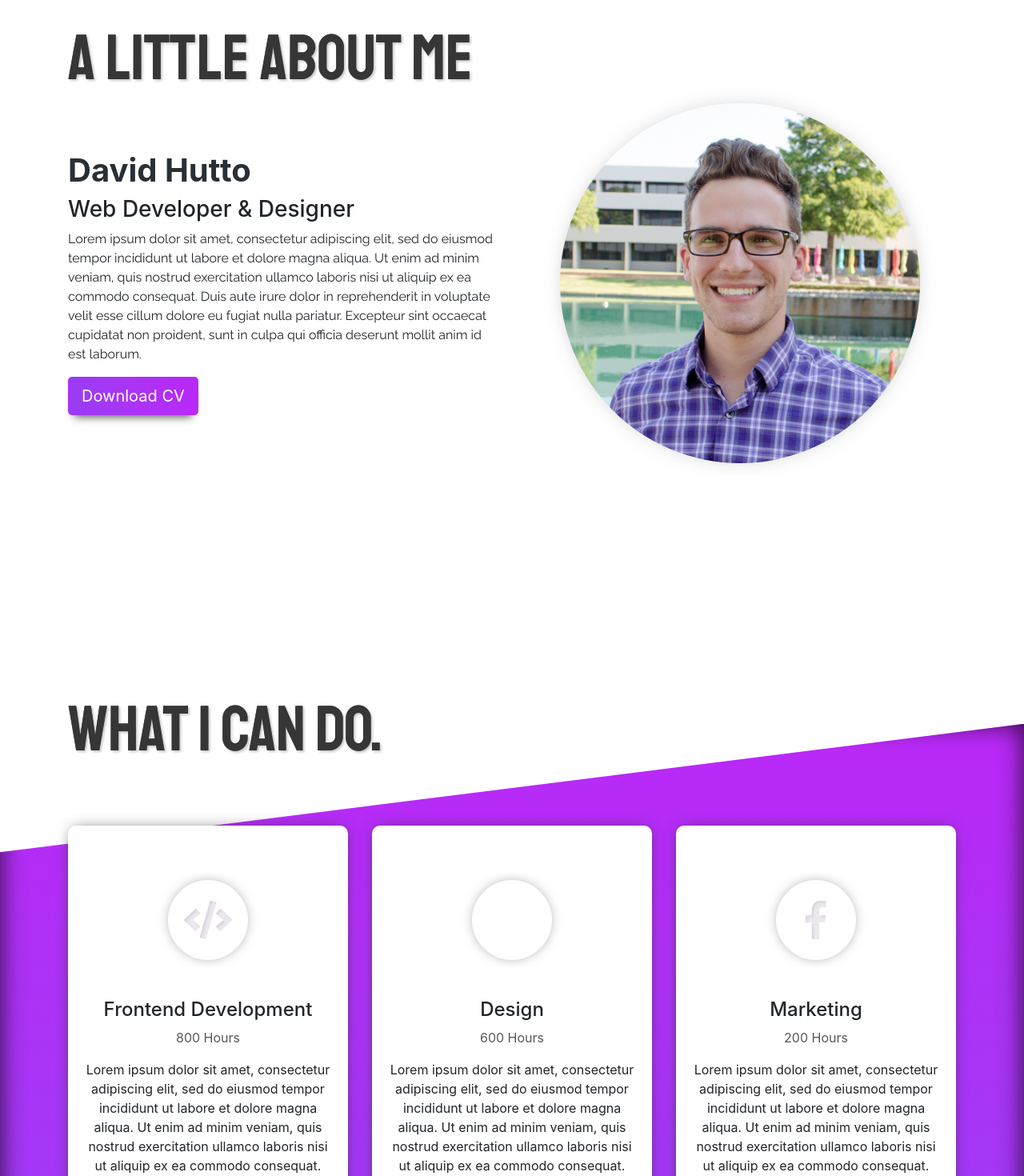
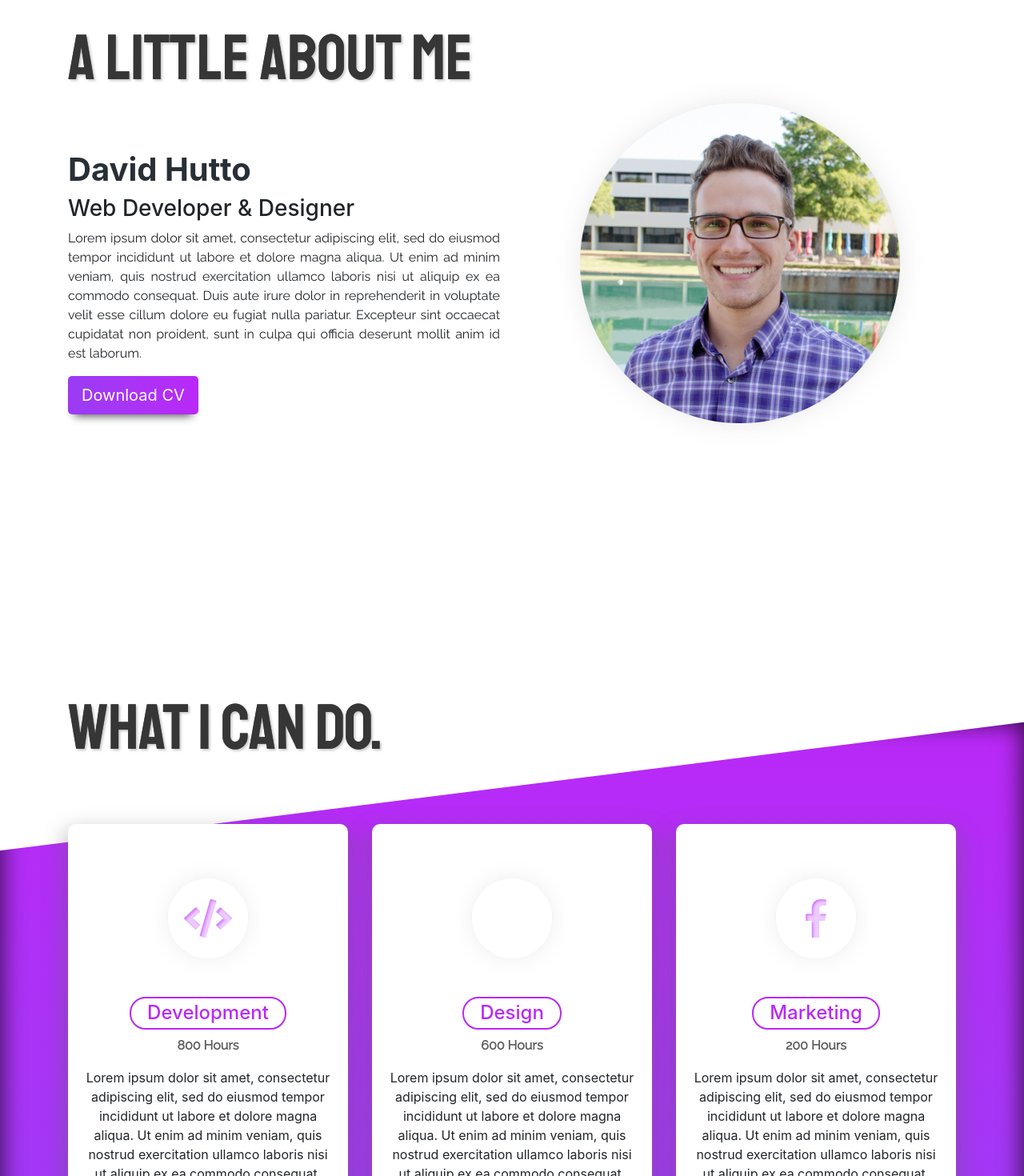
Before and after one commit to DavidHut13/Portfolio, a Vue app: page / in a window 1280 px wide. Shown: the part 1100-2570 px from the top of the page at 80% size. Built offline with nearby package versions, Linux system fonts and the light colour scheme; some icons are missing.

Commit message:
added aboutPic flip on hover

```diff
--- a/src/components/about.vue
+++ b/src/components/about.vue
@@ -12,8 +12,15 @@
                     <b-button size="lg" class="downloadBtn" variant="none">Download CV</b-button>
                </div>
           </b-col>
-        <b-col cols="12" lg="6" class="aboutPic">
-            <b-img data-aos="fade-left" class="profileImg" src="/img/home/Hutto_David_DFW_Web Maintenance_500.jpg" fluid></b-img>
+          <b-col cols="12" lg="6" class="mb-5 flexCenter">
+               <div class="pictureFlip">
+                    <div class="aboutPicWrapper-back">
+                         <b-img class="aboutPic" src="/img/Work/view-of-airport-247791.jpg" fluid></b-img>
+                    </div>
+                    <div class="aboutPicWrapper-front">
+                         <b-img class="aboutPic" src="/img/home/Hutto_David_DFW_Web Maintenance_500.jpg" fluid></b-img>
+                    </div>
+               </div>
           </b-col>
      </b-row>
 </b-container>
@@ -25,7 +32,15 @@ export default {
 }
 </script>
 
-<style scoped>
+<style lang="scss" scoped>
+.flexCenter {
+     display: flex;
+     justify-content: center;
+     align-items: center;
+}
+p{
+    text-align: justify;
+}
 @media (max-width:992px) {
      .aboutWrapper {
           order: 2;
@@ -36,31 +51,71 @@ export default {
      }
 }
 
-.aboutWrapper,
-.aboutPic {
+.aboutWrapper {
      display: flex;
      justify-content: center;
-    align-items: center
+     align-items: center;
+}
+
+.aboutPicWrapper-back {
+     transform: rotateY(180deg);
+}
+
+.pictureFlip:hover, .pictureFlip:active  {
+     .aboutPicWrapper-back {
+          transform: rotateY(0deg);
+          z-index: 1;
+     }
+
+     .aboutPicWrapper-front {
+          transform: rotateY(-180deg);
+          z-index: -1;
+
+     }
+}
+
+.aboutPicWrapper-back,
+.aboutPicWrapper-front {
+     position: absolute;
+     bottom: 0;
+     right: 0;
+     backface-visibility: hidden;
+     transition: all .7s ease-out;
+}
+
+.pictureFlip {
+     perspective: 250rem;
+     -moz-perspective: 250rem;
+     position: relative;
+     height: 400px;
+     width: 400px;
+}
+
+.aboutPic {
+     border-radius: 300px;
+     height: 400px;
+     -webkit-box-shadow: 0px 0px 41px -13px rgba(97, 97, 97, 0.3);
+     -moz-box-shadow: 0px 0px 41px -13px rgba(97, 97, 97, 0.3);
+     box-shadow: 0px 0px 41px -13px rgba(97, 97, 97, 0.3);
+}
+
+@media(max-width:640px) {
+     .aboutPic, .pictureFlip {
+          height: 300px;
+          width:300px;
+     }
+
+
 }
 
 .aboutName {
      color: #292F36;
-    font-weight:bold;
-}
-.aboutTitle {
-
-}
-.aboutPara{
-    font-family: 'Raleway';
-    font-weight:400;
+     font-weight: bold;
 }
 
-.profileImg {
-    border-radius: 300px;
-    max-height: 450px;
-  -webkit-box-shadow: 0px 0px 34px -19px rgba(105,105,105,1);
--moz-box-shadow: 0px 0px 34px -19px rgba(105,105,105,1);
-box-shadow: 0px 0px 34px -19px rgba(105,105,105,1);
+.aboutPara {
+     font-family: 'Raleway';
+     font-weight: 400;
 }
 
 .sectionHeader {
--- a/src/components/contact.vue
+++ b/src/components/contact.vue
@@ -12,10 +12,10 @@
                               <!-- <i class="far fa-envelope-open fa-4x"></i> -->
                          </b-col>
                          <b-col cols="12" md="10" offset-md="1" lg="5" offset-lg="1">
-                              <b-form-group id="name" label="Name">
+                              <b-form-group class="input" id="name" label="Name">
                                    <b-form-input></b-form-input>
                               </b-form-group>
-                              <b-form-group id="email" label="Email">
+                              <b-form-group class="input" id="email" label="Email">
                                    <b-form-input></b-form-input>
                               </b-form-group>
                               <b-form-group id="message" label="Message">
@@ -58,11 +58,12 @@ export default {
 </script>
 
 <style scoped>
-.customShadow{
--webkit-box-shadow: 0 30px 60px rgba(138,149,158,0.2);
--moz-box-shadow: 0 30px 60px rgba(138,149,158,0.2);
-box-shadow: 0 30px 60px rgba(138,149,158,0.2);
+.customShadow {
+     -webkit-box-shadow: 0 30px 60px rgba(138, 149, 158, 0.2);
+     -moz-box-shadow: 0 30px 60px rgba(138, 149, 158, 0.2);
+     box-shadow: 0 30px 60px rgba(138, 149, 158, 0.2);
 }
+
 .sectionHeader {
      background-color: #5e5e5e;
      color: rgb(54, 54, 54);
@@ -76,11 +77,6 @@ box-shadow: 0 30px 60px rgba(138,149,158,0.2);
 
 .mailImage {
      max-height: 250px;
-      -webkit-background-clip: text;
-     -moz-background-clip: text;
-     background-clip: text;
-     color:red;
-      background-image: linear-gradient(to bottom, #ba28f7, #b22ef7, #aa34f6, #a238f5, #9a3cf4);
 }
 
 .textAreaWrapper {
@@ -91,6 +87,21 @@ box-shadow: 0 30px 60px rgba(138,149,158,0.2);
 .textAreaInput {
      border: none !important;
      box-shadow: none;
+}
+
+.textAreaWrapper:focus-within {
+     border-color: #b928f7c7;
+     -webkit-box-shadow: 0px 0px 25px -10px rgba(186, 40, 247, 0.60);
+     -moz-box-shadow: 0px 0px 25px -10px rgba(186, 40, 247, 0.60);
+     box-shadow: 0px 0px 20px -10px rgba(186, 40, 247, 0.60);
+}
+
+input.form-control:focus  {
+    border-color: #b928f7c7;
+     -webkit-box-shadow: 0px 0px 25px -10px rgba(186, 40, 247, 0.60);
+     -moz-box-shadow: 0px 0px 25px -10px rgba(186, 40, 247, 0.60);
+     box-shadow: 0px 0px 20px -10px rgba(186, 40, 247, 0.60);
+
 }
 
 .sendBtnWrapper {
@@ -111,18 +122,17 @@ box-shadow: 0 30px 60px rgba(138,149,158,0.2);
      border-style: none;
      background-image: linear-gradient(to bottom, #ba28f7, #b22ef7, #aa34f6, #a238f5, #9a3cf4);
      border-radius: 25px 25px 0px 25px;
-     -webkit-box-shadow: 0px 10px 11px -8px rgba(138,149,158,0.6);
-     -moz-box-shadow: 0px 10px 11px -8px rgba(138,149,158,0.6);
-     box-shadow: 0px 10px 11px -8px rgba(138,149,158,0.6);
+     -webkit-box-shadow: 0px 10px 11px -8px rgba(138, 149, 158, 0.6);
+     -moz-box-shadow: 0px 10px 11px -8px rgba(138, 149, 158, 0.6);
+     box-shadow: 0px 10px 11px -8px rgba(138, 149, 158, 0.6);
 }
 
 .sendBtn.btn:active {
-    transform: translateY(-2px);
-    -webkit-box-shadow: 0px 10px 11px -8px rgba(0, 0, 0, 0.68);
-    -moz-box-shadow: 0px 10px 11px -8px rgba(0, 0, 0, 0.68);
-    box-shadow: 0px 10px 11px -8px rgba(0, 0, 0, 0.68);
+     transform: translateY(-2px);
+     -webkit-box-shadow: 0px 10px 11px -8px rgba(0, 0, 0, 0.68);
+     -moz-box-shadow: 0px 10px 11px -8px rgba(0, 0, 0, 0.68);
+     box-shadow: 0px 10px 11px -8px rgba(0, 0, 0, 0.68);
 }
-
 
 .sendBtn:hover {
      transform: translateY(-4px);
--- a/src/components/footer.vue
+++ b/src/components/footer.vue
@@ -62,9 +62,7 @@ export default {
     height: 1em;
 }
 
-.testing:hover {
-    color: red;
-}
+
 
 ::v-deep .madeWithVue {
     color: white;
--- a/src/components/skills.vue
+++ b/src/components/skills.vue
@@ -10,7 +10,7 @@
                     <div class="circle my-5">
                          <i class="icon fas fa-code fa-3x"></i>
                     </div>
-                <h4 class="cardHeader">Frontend Development</h4>
+                    <h4 class="cardHeader">Development</h4>
                     <p class="hours">800 Hours</p>
                     <!-- <b-badge pill class="skillPill mx-1 " variant="none">Vue.js</b-badge>
                 <b-badge pill class="skillPill mx-1" variant="none">React</b-badge>
@@ -48,7 +48,7 @@
                     <!-- <b-badge pill class="skillPill mx-1" variant="none">Facebook</b-badge>
                 <b-badge pill class="skillPill mx-1" variant="none">Instagram</b-badge>
                 <b-badge pill class="skillPill mx-1" variant="none">Google</b-badge> -->
-                <p>
+                    <p >
                          Lorem ipsum dolor sit amet, consectetur adipiscing elit, sed do eiusmod tempor incididunt ut labore et dolore magna aliqua. Ut enim ad minim veniam, quis nostrud exercitation ullamco laboris nisi ut aliquip ex ea commodo consequat.
                     </p>
                </b-card>
@@ -76,6 +76,7 @@ export default {
 </script>
 
 <style scoped>
+
 .sectionHeader {
      background-color: #5e5e5e;
      color: rgb(54, 54, 54);
@@ -87,6 +88,7 @@ export default {
      font-family: 'Staatliches', cursive;
 }
 
+
 .skillsHeader {
      margin-top: 2em;
 }
@@ -95,9 +97,18 @@ export default {
      height: 475px;
      border: none;
      border-radius: 10px;
-    -webkit-box-shadow: 0px 0px 20px -7px rgb(15, 15, 15);
-    -moz-box-shadow: 0px 0px 20px -7px rgb(8, 8, 8);
-    box-shadow: 0px 0px 20px -7px rgb(49, 48, 48);
+     -webkit-box-shadow: 0px 12px 25px 8px rgba(97, 97, 97, 0.3);
+     -moz-box-shadow: 0px 12px 25px 8px rgba(97, 97, 97, 0.3);
+     box-shadow: 0px 12px 25px 8px rgba(97, 97, 97, 0.3);
+     transition: all .3s ease-out;
+}
+
+
+.skillCard:hover {
+     transform: translateY(-15px) scale(1.01);
+     -webkit-box-shadow: 0px 23px 25px 8px rgba(97, 97, 97, 0.4);
+     -moz-box-shadow: 0px 23px 25px 8px rgba(97, 97, 97, 0.4);
+     box-shadow: 0px 23px 25px 8px rgba(97, 97, 97, 0.4);
 }
 
 .circle {
@@ -109,24 +120,33 @@ export default {
      display: flex;
      justify-content: center;
      align-items: center;
-    -webkit-box-shadow: 0px 0px 17px -6px rgba(105, 105, 105, 1);
-    -moz-box-shadow: 0px 0px 17px -6px rgba(105, 105, 105, 1);
-    box-shadow: 0px 0px 17px -6px rgba(105, 105, 105, 1);
+     -webkit-box-shadow: 0px 0px 30px -6px rgba(105, 105, 105, .2);
+     -moz-box-shadow: 0px 0px 30px -6px rgba(105, 105, 105, .2);
+     box-shadow: 0px 0px 30px -6px rgba(105, 105, 105, .2);
 }
 
 .icon {
      position: relative;
      top: 0;
-    background-color: #d8d2db;
+     background-color: #d37cff;
      color: transparent;
-    text-shadow: 2px 2px 3px rgba(255, 255, 255, 0.5);
+     text-shadow: 2px 2px 3px rgba(255, 255, 255, 0.6);
      -webkit-background-clip: text;
      -moz-background-clip: text;
      background-clip: text;
 }
 
 .hours {
-    color: rgb(88, 87, 87);
+     color: rgb(92, 92, 92);
+     font-weight: bold;
+     font-family: 'raleway';
 }
 
+.cardHeader {
+     border: 2px solid #ba28f7;
+     border-radius: 20px;
+     padding: 4px 20px 4px 20px;
+     display: inline-block;
+     color: #ba28f7;
+}
 </style>
--- a/src/views/Home.vue
+++ b/src/views/Home.vue
@@ -240,7 +240,6 @@ margin-top: 10%;
 }
 
 .title {
-     background-image: linear-gradient(to top, #4facfe 0%, #00f2fe 100%);
      color: rgb(54, 54, 54);
      text-shadow: 2px 2px 3px rgba(145, 145, 145, 0.5);
      -webkit-background-clip: text;
@@ -262,7 +261,9 @@ margin-top: 10%;
      .subTitle {
           font-size: 2rem;
      }
-
+          .titleWrapper {
+    height:10rem;
+}
 }
 
 @media(max-width:540px) {
@@ -270,6 +271,7 @@ margin-top: 10%;
           top: 15%;
           height:85%;
      }
+
 }
 
 .slide-enter-active {
--- a/src/views/work.vue
+++ b/src/views/work.vue
@@ -118,20 +118,31 @@ export default {
     background-color: rgb(240, 240, 240);
 }
 
+
+
 .viewBtn {
-    transition: all .2s ease-in-out;
-    color: white;
-    border: #4facfe;
-    border-radius:5px;
-    -webkit-box-shadow: 0px 0px 12px -5px rgba(0, 0, 0, 0.75);
-    -moz-box-shadow: 0px 0px 12px -5px rgba(0, 0, 0, 0.75);
-    box-shadow: 0px 0px 12px -5px rgba(0, 0, 0, 0.75);
-    background-image: linear-gradient(to right, #4facfe 0%, #00f2fe 100%);
+     transition: all .2s ease-in-out;
+     color: white;
+     border-radius: 5px;
+     background-image: linear-gradient(to left, #ba28f7, #b22ef7, #aa34f6, #a238f5, #9a3cf4);
+     -webkit-box-shadow: 0px 10px 11px -8px rgba(0, 0, 0, 0.68);
+     -moz-box-shadow: 0px 10px 11px -8px rgba(0, 0, 0, 0.68);
+     box-shadow: 0px 10px 11px -8px rgba(0, 0, 0, 0.68);
 }
 
 .viewBtn:hover {
-    transform: scale(1.1);
-    cursor: pointer;
+     transform: translateY(-4px);
+     cursor: pointer;
+     -webkit-box-shadow: 0px 10px 19px -8px rgba(0, 0, 0, 0.68);
+     -moz-box-shadow: 0px 10px 19px -8px rgba(0, 0, 0, 0.68);
+     box-shadow: 0px 10px 19px -8px rgba(0, 0, 0, 0.68);
+}
+
+.viewBtn:active {
+     transform: translateY(-1px);
+     -webkit-box-shadow: 0px 10px 5px -8px rgba(0, 0, 0, 0.68);
+     -moz-box-shadow: 0px 10px 5px -8px rgba(0, 0, 0, 0.68);
+     box-shadow: 0px 10px 5px -8px rgba(0, 0, 0, 0.68);
 }
 
 
```
Lines whose indentation alone changed are shown as unchanged.
